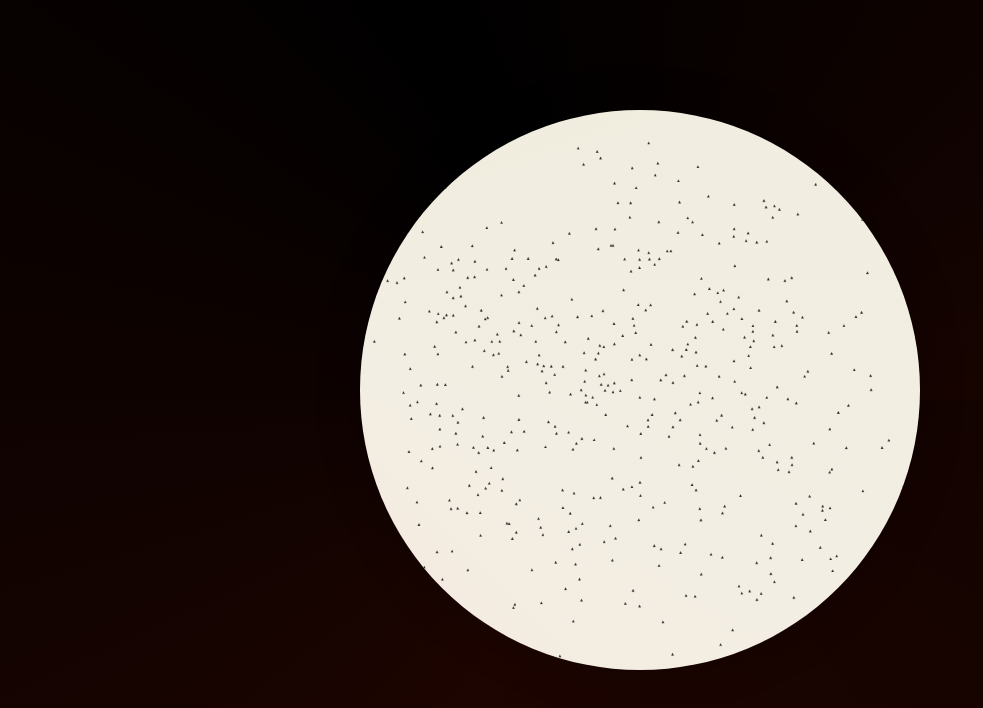
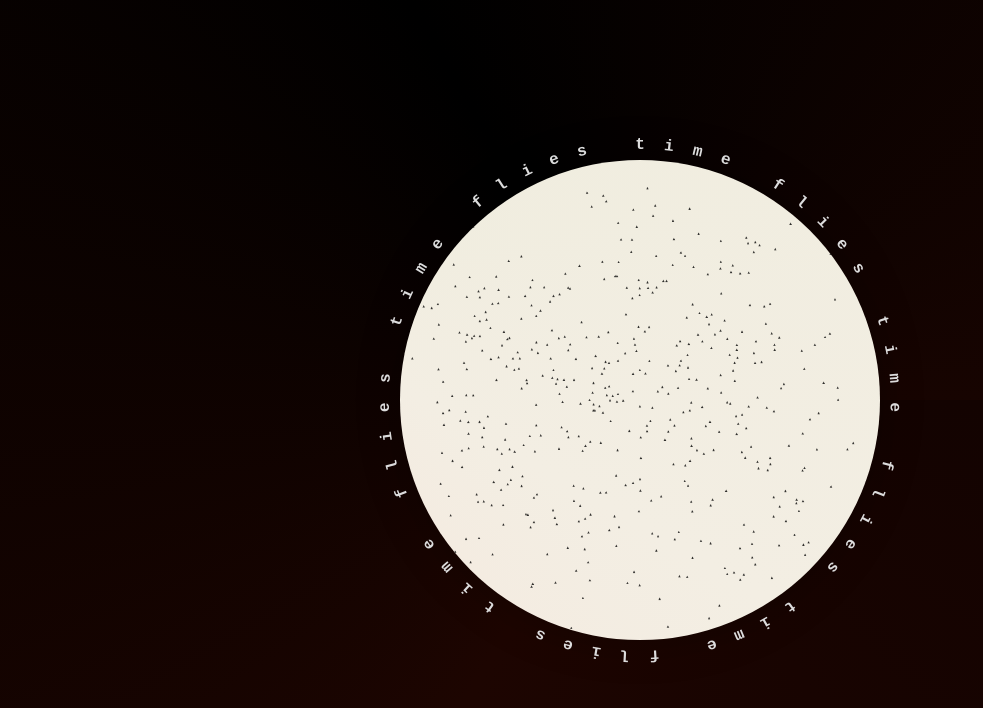
Before and after one commit to vnglst/time-flies, a plain HTML site: page index.html in a window 1280 px wide. Shown: the whole page, without its empty margins (0-983 px from the left). Drawn offline with Linux system fonts and the light colour scheme; animation ran at ten frames a second.

Commit message:
add title

```diff
--- a/index.html
+++ b/index.html
@@ -20,8 +20,14 @@
         background: conic-gradient(from 90deg at 50% 50%, #130301 0deg, #1d0501 120deg, #000000 240deg, #170401 360deg);
       }
 
+      .container {
+        position: relative;
+        display: flex;
+        justify-content: center;
+        align-items: center;
+      }
+
       canvas {
-        margin-top: auto;
         display: block;
         border-radius: 50%;
         overflow: hidden;
@@ -32,30 +38,36 @@
         background: conic-gradient(from 0deg at -30% 30%, #edecdb 0deg, #f3eee3 120deg, #f8e2d9 240deg, #f9f7e1 360deg);
       }
 
-      #made {
-        text-align: center;
-        line-height: 1.5;
-        font-family: monospace;
-        margin-top: auto;
-        margin-bottom: 20px;
-        font-size: 10px;
-        color: white;
+      .circular-text {
+        position: absolute;
+        width: 100%;
+        height: 100%;
+        display: flex;
+        justify-content: center;
+        align-items: center;
+        pointer-events: none;
       }
 
-      a {
-        color: white;
-        text-decoration: none;
-        border-bottom: 1px solid white;
+      .circular-text span {
+        position: absolute;
+        white-space: nowrap;
+        font-weight: bold;
+        color: rgb(220, 220, 220);
+        font-family: monospace;
+        font-size: 1rem;
       }
     </style>
   </head>
   <body>
-    <canvas id="canvas" width="800" height="800"></canvas>
-    <p id="made">
-      <!-- made by
+    <div class="container">
+      <canvas id="canvas" width="800" height="800"></canvas>
+      <div class="circular-text" id="circular-text"></div>
+    </div>
+    <!-- <p id="made">
+      made by
       <a href="https://koenvangilst.nl/labs/pong-wars">Koen van Gilst</a> | source on
-      <a href="https://github.com/vnglst/dancing-mosquitoes">github</a> -->
-    </p>
+      <a href="https://github.com/vnglst/dancing-mosquitoes">github</a>
+    </p> -->
 
     <script>
       const canvas = document.getElementById("canvas");
@@ -233,8 +245,23 @@
         requestAnimationFrame(animate);
       }
 
+      function wrapTextAroundCircle(text, radius) {
+        const circularText = document.getElementById("circular-text");
+        const angleStep = (2 * Math.PI) / text.length;
+        text.split("").forEach((char, index) => {
+          const span = document.createElement("span");
+          span.textContent = char;
+          const angle = index * angleStep - Math.PI / 2;
+          const x = radius * Math.cos(angle);
+          const y = radius * Math.sin(angle);
+          span.style.transform = `translate(${x}px, ${y}px) rotate(${angle + Math.PI / 2}rad)`;
+          circularText.appendChild(span);
+        });
+      }
+
       createFlies();
       animate();
+      wrapTextAroundCircle("time flies time flies time flies time flies time flies ", 255);
     </script>
   </body>
 </html>
```
